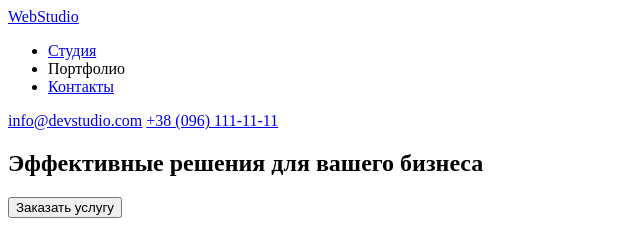
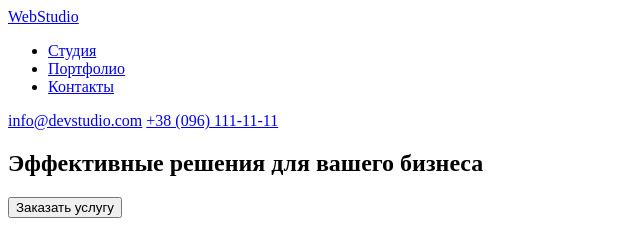
Before and after one commit to Sanya746/goit-markup-hw-02, a plain HTML site: page index.html in a window 1280 px wide. Shown: the top 234 px of the page, 0-640 px from the left. Drawn offline with Linux system fonts and the light colour scheme.

Commit message:
портфолио

```diff
--- a/index.html
+++ b/index.html
@@ -13,7 +13,7 @@
         <nav>
             <ul>
                 <li><a href="Студия">Студия</a></li>
-                <li><a href="./portfolio.html"></a>Портфолио</a></li>
+                <li><a href="./portfolio.html">Портфолио</a></li>
                 <li><a href="Контакты">Контакты</a></li>
             </ul>
         </nav>
```
